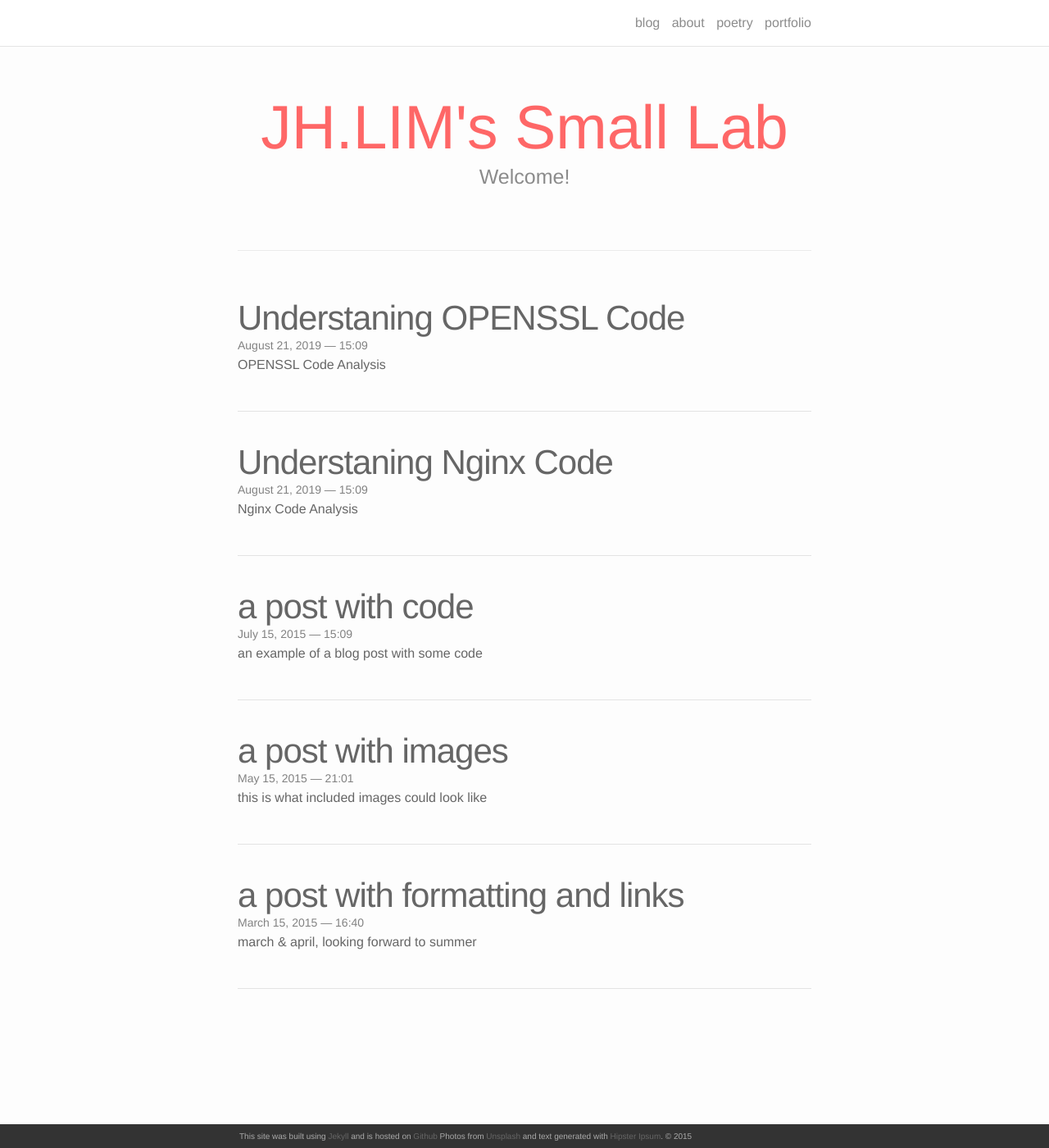
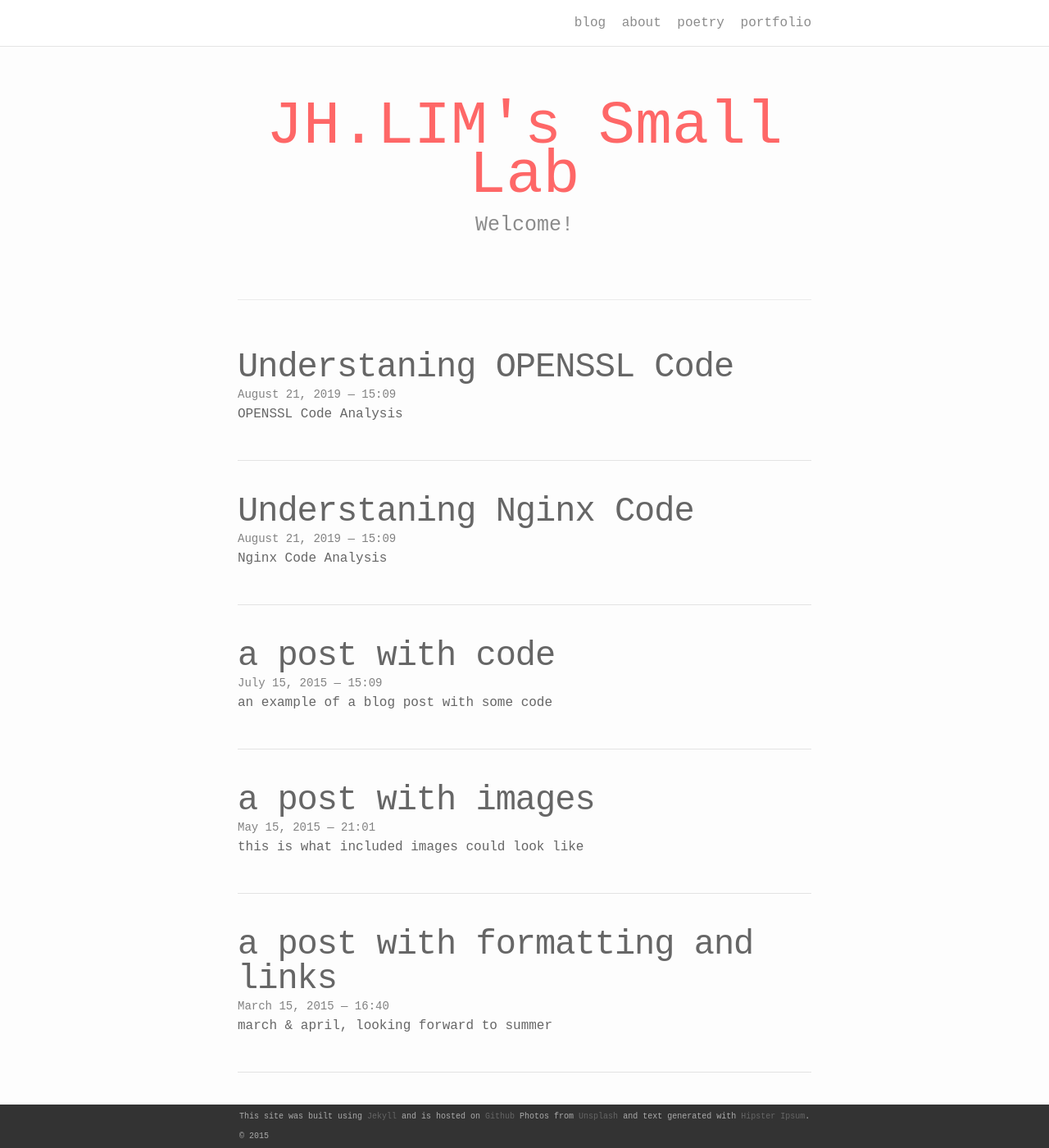
Before and after one commit to shlomo90/shlomo90.github.io, a Jekyll site: the page built from index.html, in a window 1280 px wide and 1400 px high. Shown: the whole window at 82% size. Built offline with Jekyll 4.4.1, drawn with Linux system fonts in a browser that asks for light colours; nearby versions of some CDN libraries; the list of posts is cut into pages by our own code.

Commit message:
add j:Wq

```diff
--- a/_includes/head.html
+++ b/_includes/head.html
@@ -11,6 +11,10 @@
     <link href="{{ site.asset_url }}/favicon.ico" rel="shortcut icon" type="image/vnd.microsoft.icon"/>
 
 
+    <link rel="apple-touch-icon" sizes="180x180" href="{{ site.asset_url }}/apple-touch-icon.png">
+    <link rel="icon" type="image/png" sizes="32x32" href="{{ site.asset_url }}/favicon-32x32.png">
+    <link rel="icon" type="image/png" sizes="16x16" href="{{ site.asset_url }}/favicon-16x16.png">
+
 
     <link rel="stylesheet" href="//maxcdn.bootstrapcdn.com/font-awesome/4.3.0/css/font-awesome.min.css">
 </head>
--- a/_sass/_base.scss
+++ b/_sass/_base.scss
@@ -11,7 +11,8 @@ dl, dd, ol, ul, figure {
 
 
 /** Variables **********************************************/
-$base-font-family:              Helvetica, sans-serif;
+//$base-font-family:              Helvetica, sans-serif;
+$base-font-family:              Courier New, sans-serif;
 $base-line-height:              1.5em;
 $horizontal-spacing-unit:       50px;
 $vertical-spacing-unit:         40px;
--- a/css/main.scss
+++ b/css/main.scss
@@ -6,7 +6,8 @@
 
 
 // Our variables
-$base-font-family: Helvetica, Arial, sans-serif;
+//$base-font-family: Helvetica, Arial, sans-serif;
+$base-font-family: Courier New, Courier New, sans-serif;
 $base-font-size:   16px;
 $small-font-size:  $base-font-size * 0.875;
 $base-line-height: 1.5;
```
Also changed, not shown: assets/L.png (deleted), assets/android-chrome-192x192.png (added), assets/android-chrome-512x512.png (added), assets/apple-touch-icon.png (added), assets/favicon-16x16.png (added), assets/favicon-32x32.png (added), assets/favicon.ico (added), assets/site.webmanifest (added), 1 other file.
